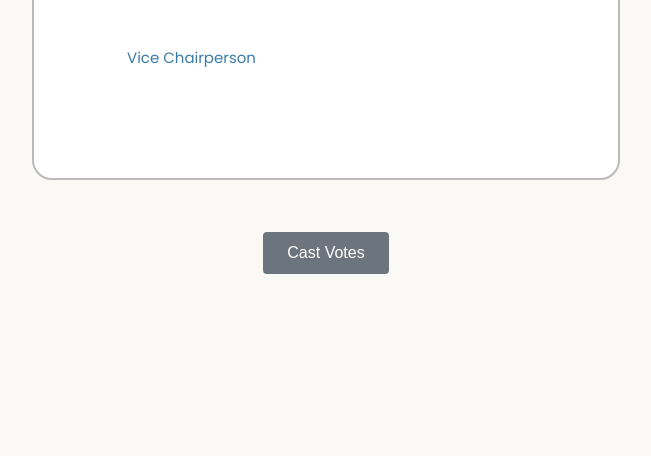
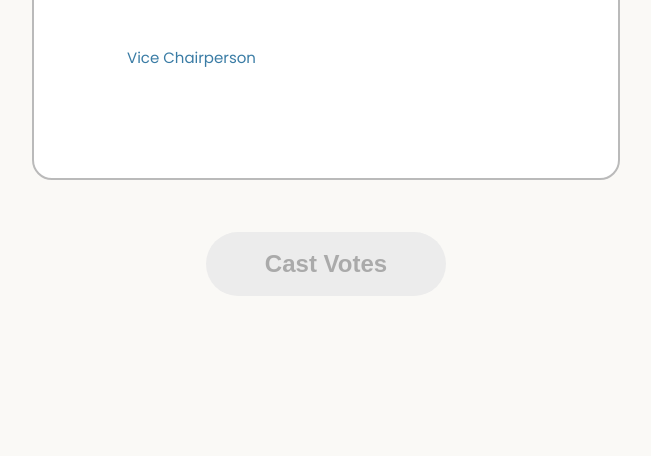
Before and after one commit to Fabshkiee/Cin-ergy-PolliTeko, a Flask app: page /casting in a window 1280 px wide. Shown: the part 580-1036 px from the top of the page, without its empty margins (314-965 px from the left). Before the commit the page ends 854 px from the top, so only its background shows below. Run offline with Flask 3, Linux system fonts and the light colour scheme; the visitor is signed in with stand-in values (Sample User, id 1); data that the repository does not hold is empty.

Commit message:
Update style.css

```diff
--- a/static/style.css
+++ b/static/style.css
@@ -818,6 +818,35 @@ html {
     margin: 0;
 }
 
+#cast-votes-btn.cast-btn {
+    background-color: #FFC964;
+    color: #FFFFFF;
+    padding: 1rem 2rem;
+    margin-bottom: 10rem;
+    border-radius: 2rem;
+    text-decoration: none;
+    font-size: 1.5rem;
+    width: 15rem;
+    height: 4rem;
+    font-weight: bold;
+    transition: opacity 0.3s ease, transform 0.3s ease;
+    border: none;
+    box-shadow: 0 4px 6px rgba(0, 0, 0, 0.1);
+    cursor: pointer;
+}
+
+#cast-votes-btn.cast-btn:disabled {
+    background-color: #ECECEC;
+    color: #AAAAAA;
+    cursor: not-allowed;
+    box-shadow: none;
+}
+
+#cast-votes-btn.cast-btn:hover {
+    opacity: 0.8;
+    transform: scale(1.05);
+}
+
 .resultssec{
     margin-bottom: 25rem;
 }
```
